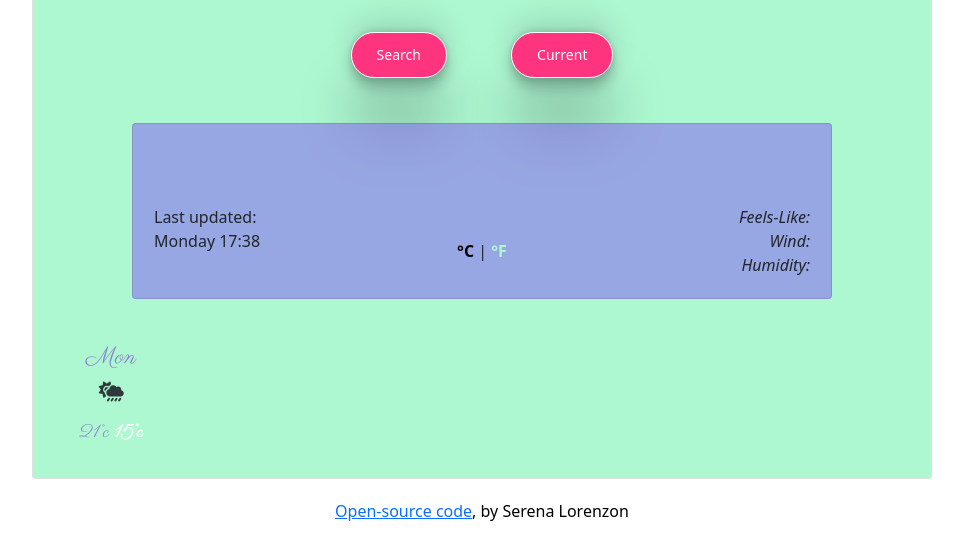
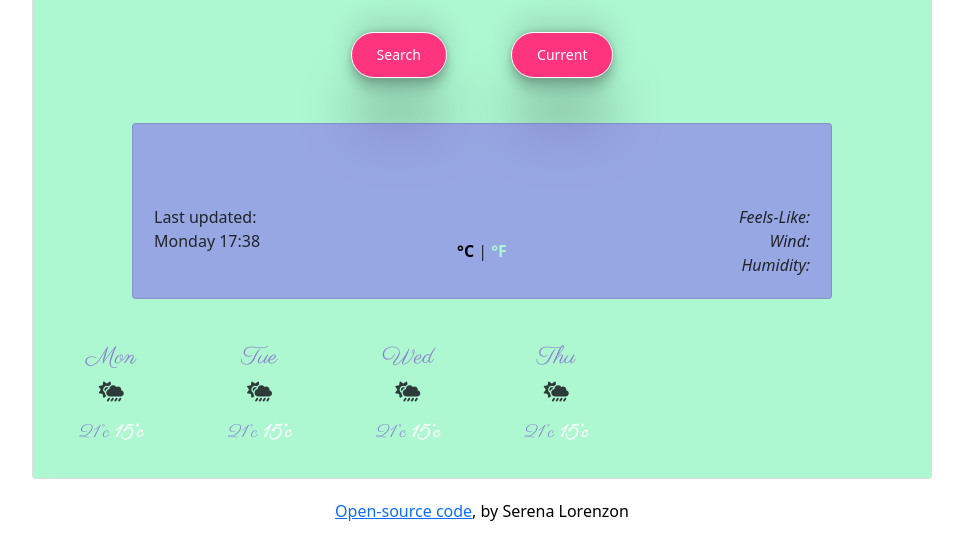
Before and after one commit to starrynight86/weather-app-project, a plain HTML site: page index.html in a window 1280 px wide. Shown: the part 158-718 px from the top of the page, without its empty margins (158-1121 px from the left). Drawn offline with nearby package versions, Linux system fonts and the light colour scheme; no server answers.

Commit message:
Changed the forecast section HTML and JS
Written the JS code to inject the HTML in the forecast section using a Loop

```diff
--- a/index.html
+++ b/index.html
@@ -93,7 +93,7 @@
 							</div>
 						</div>
 					</div>
-					<div class="weather-forecast">
+					<div id="forecast" class="weather-forecast">
 						<div class="row">
 							<div class="col-2">
 								<div class="weather-forecast-date"><h6>Mon</h6></div>
--- a/src/script.js
+++ b/src/script.js
@@ -90,6 +90,32 @@ let day = days[now.getDay()];
 let actualDate = document.querySelector("#actual-date");
 actualDate.innerHTML = `${day} ${hours}:${minutesFormatted}`;
 
+function displayForecast() {
+	let days = ["Mon", "Tue", "Wed", "Thu"];
+	let forecastElement = document.querySelector("#forecast");
+	let forecastHTML = `<div class="row">`;
+
+	days.forEach(function (day) {
+		forecastHTML =
+			forecastHTML +
+			`<div class="col-2">
+								<div class="weather-forecast-date"><h6>${day}</h6></div>
+
+								<i class="fas fa-cloud-sun-rain meteo-icon"></i>
+								<br />
+
+								<div class="weather-forecast-temperatures">
+									<span class="weather-forecast-temperature-max"> 21°c</span>
+									<span class="weather-forecast-temperature-min">15°c</span>
+								</div>
+							</div>`;
+	});
+
+	forecastHTML = forecastHTML + `</div>`;
+	forecastElement.innerHTML = forecastHTML;
+	console.log(forecastHTML);
+}
+
 function displayWeatherMetric(response) {
 	document.querySelector("#main-temp").innerHTML = `${Math.round(
 		response.data.main.temp
@@ -126,3 +152,5 @@ let celsiusIndicator = document.querySelector("#celsius-indicator");
 celsiusIndicator.addEventListener("click", displayTemperatureCelsius);
 
 searchCity("New York");
+
+displayForecast();
```
